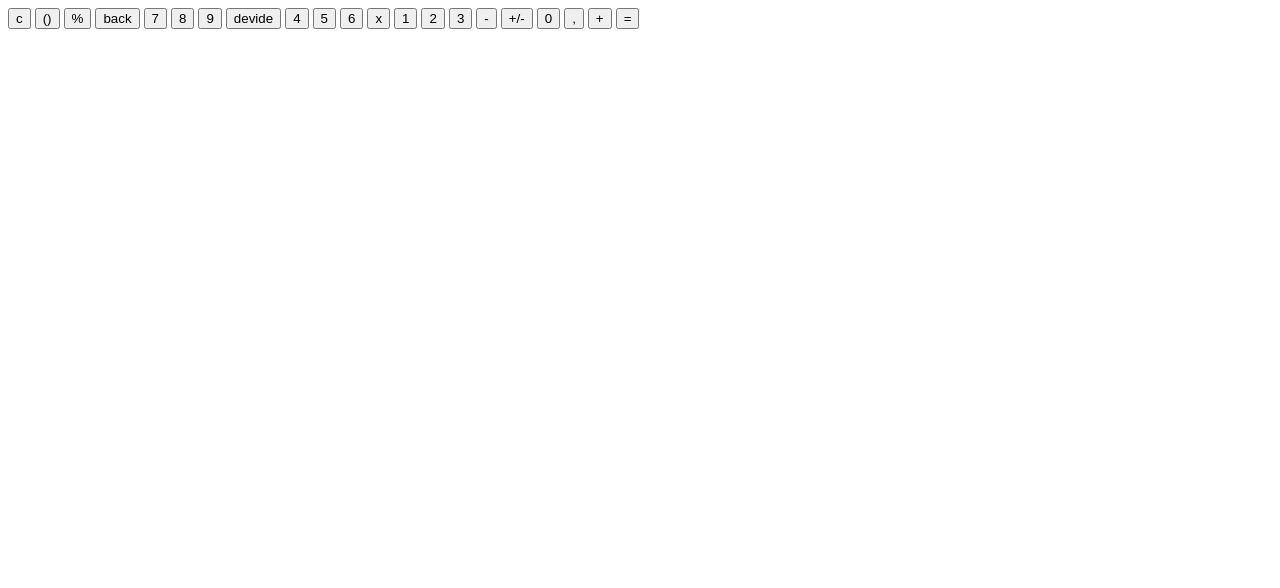
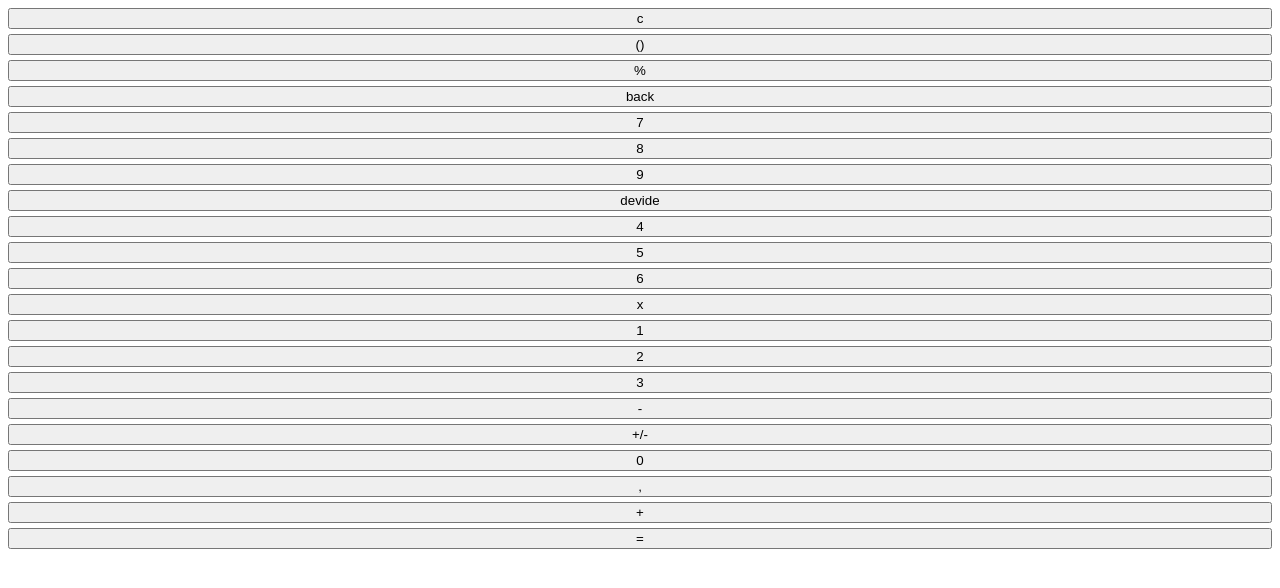
Before and after one commit to gcusaaa/calculator, a plain HTML site: page index.html in a window 1280 px wide. Drawn offline with Linux system fonts and the light colour scheme.

Commit message:
cssStructure

```diff
--- a/css/style.css
+++ b/css/style.css
@@ -5,6 +5,29 @@
     padding: 0;
     box-sizing: border-box;
 }
-body {
+#calculator {
+    display: grid;
+    grid-template-columns: ;
+    gap: 5px;
+    padding: ;
+    background: ;
+    border: ;
+    border-radius: 0;
+}
+#calculator {
+    padding: ;
+}
 
-}
+
+/* .calculator {
+    display: flex;
+    width: 500px;
+    margin: 50px;
+    border: 1px solid;
+    border-radius: 10px;
+    text-align: center;
+} */
+/* .button {
+    width: 80px;
+    height: 800px;
+} */
--- a/index.html
+++ b/index.html
@@ -3,10 +3,11 @@
 <head>
     <meta charset="UTF-8">
     <meta name="viewport" content="width=device-width, initial-scale=1.0">
-    <title>Document</title>
+    <link rel="stylesheet" href="../css/style.css">
+    <title>MyCalculator</title>
 </head>
 <body>
-    <div class="calculator">
+    <div id="calculator">
         <button class="clear">c</button>
         <button class="bracket">()</button>
         <button>%</button>
```
